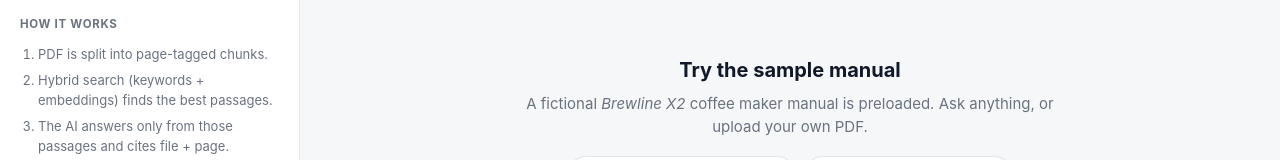
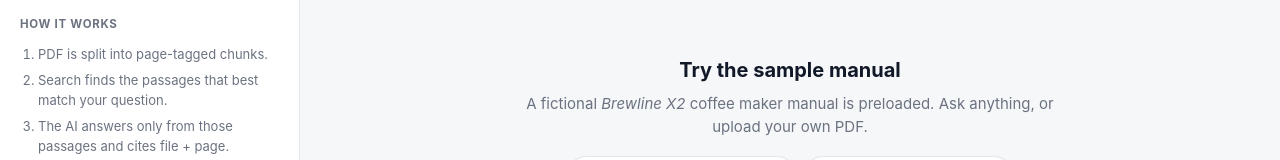
Before and after one commit to Teodoresko/doc-qa-bot, a plain HTML site: page static/index.html in a window 1280 px wide. Shown: the part 263-423 px from the top of the page. Drawn offline with Linux system fonts and the light colour scheme; no server answers.

Commit message:
Docs and sidebar match live setup (Claude + keyword search, Render)
Co-Authored-By: Claude Opus 5.5 <noreply@anthropic.com>

```diff
--- a/static/index.html
+++ b/static/index.html
@@ -35,7 +35,7 @@
         <h2>How it works</h2>
         <ol>
           <li>PDF is split into page-tagged chunks.</li>
-          <li>Hybrid search (keywords + embeddings) finds the best passages.</li>
+          <li>Search finds the passages that best match your question.</li>
           <li>The AI answers only from those passages and cites file + page.</li>
         </ol>
       </section>
```
Also changed, not shown: 2 other files.
